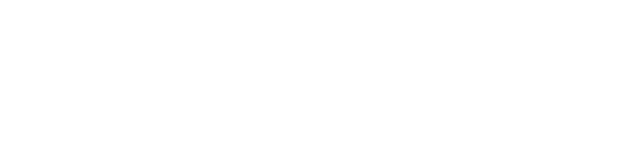
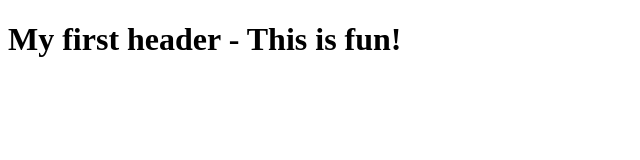
Before and after one commit to malisum/codingdemo, a plain HTML site: page index.html in a window 1280 px wide. Shown: the whole page, without its empty margins (0-640 px from the left). Drawn offline with Linux system fonts and the light colour scheme.

Commit message:
Adding header

```diff
--- a/index.html
+++ b/index.html
@@ -7,7 +7,7 @@
     <title>Document</title>
 </head>
 <body>
-
+<h1>My first header - This is fun!</h1>
 </body>
 
 </html>
```
